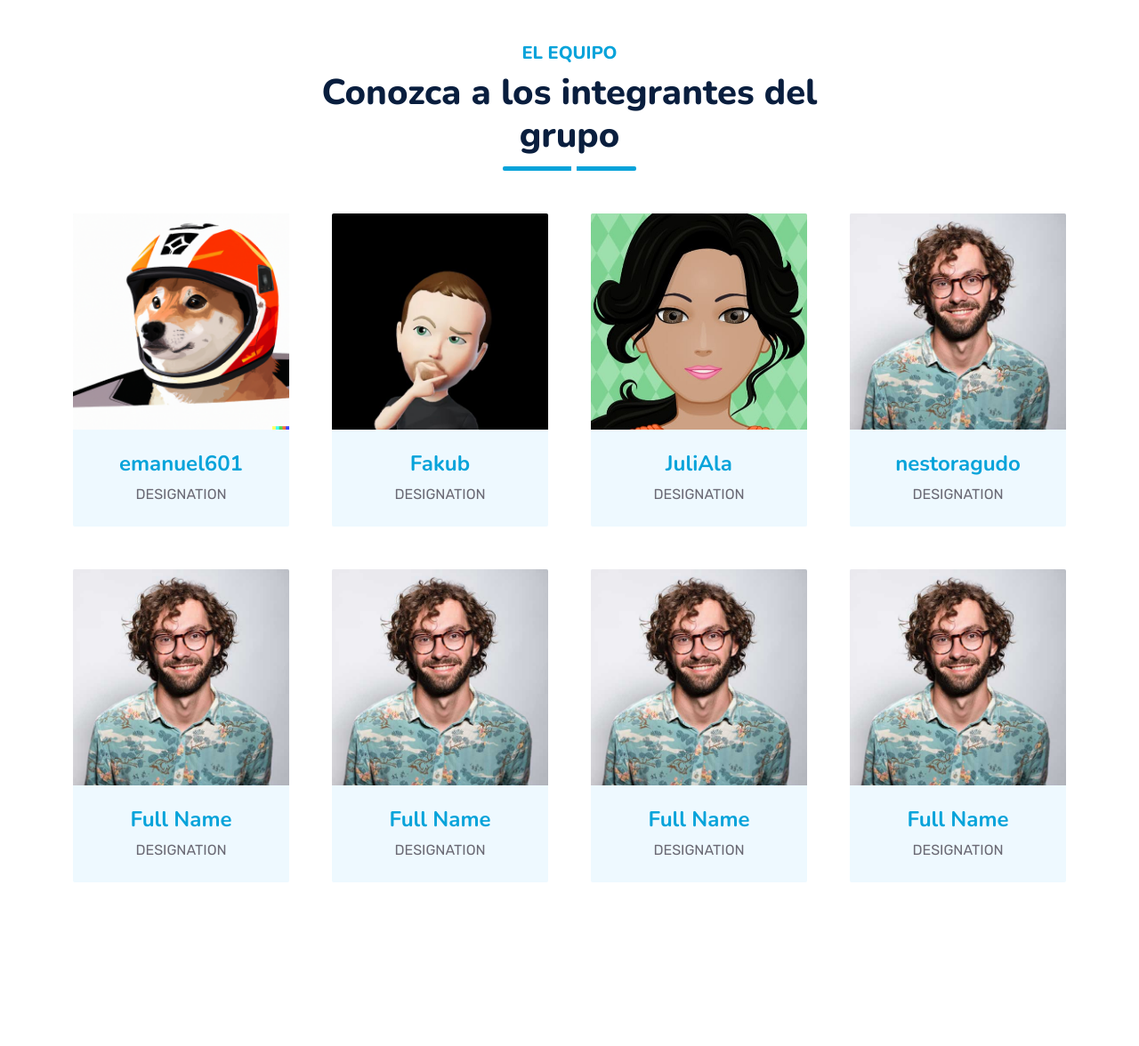
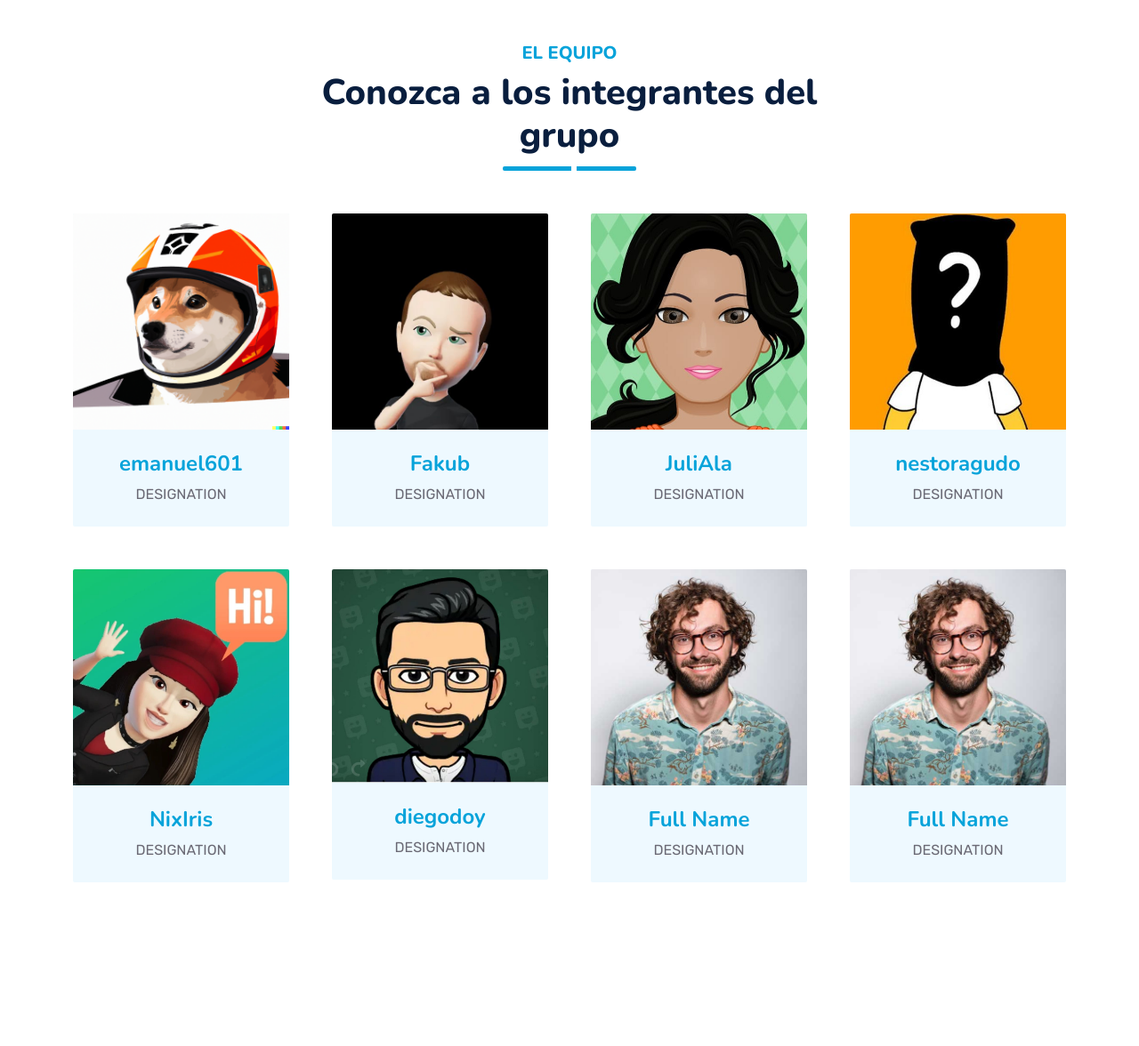
Before and after one commit to facu300/Desafio-10, a Django app: template INFO/blog/templates/blog/index.html in a window 1280 px wide. Shown: the part 2340-3516 px from the top of the page at 89% size. Run offline with Django 3.2, Linux system fonts and the light colour scheme; the template is opened without the code that fills it, so the values that code supplies are empty; some libraries are stand-ins or nearby versions.

Commit message:
pagina al 96%

```diff
--- a/INFO/blog/templates/blog/index.html
+++ b/INFO/blog/templates/blog/index.html
@@ -240,7 +240,7 @@
                 <div class="col-lg-3 wow slideInUp" data-wow-delay="0.9s">
                     <div class="team-item bg-light rounded overflow-hidden">
                         <div class="team-img position-relative overflow-hidden">
-                            <img class="img-fluid w-100" src="{% static 'blog/img/team-3.jpg' %}" alt="">
+                            <img class="img-fluid w-100" src="{% static 'blog/img/avatar_nestor.jpg' %}" alt="">
                             <div class="team-social">
                                 <a class="btn btn-lg btn-primary" href="" onclick="return false">Nestor Agudo</a>
                             </div>
@@ -254,16 +254,13 @@
                 <div class="col-lg-3 wow slideInUp" data-wow-delay="0.9s">
                     <div class="team-item bg-light rounded overflow-hidden">
                         <div class="team-img position-relative overflow-hidden">
-                            <img class="img-fluid w-100" src="{% static 'blog/img/team-3.jpg' %}" alt="">
+                            <img class="img-fluid w-100" src="{% static 'blog/img/avatar_mar.jpeg' %}" alt="">
                             <div class="team-social">
-                                <a class="btn btn-lg btn-primary btn-lg-square rounded" href=""><i class="fab fa-twitter fw-normal"></i></a>
-                                <a class="btn btn-lg btn-primary btn-lg-square rounded" href=""><i class="fab fa-facebook-f fw-normal"></i></a>
-                                <a class="btn btn-lg btn-primary btn-lg-square rounded" href=""><i class="fab fa-instagram fw-normal"></i></a>
-                                <a class="btn btn-lg btn-primary btn-lg-square rounded" href=""><i class="fab fa-linkedin-in fw-normal"></i></a>
+                                <a class="btn btn-lg btn-primary" href="" onclick="return false">Mariela Bernardis</a>
                             </div>
                         </div>
                         <div class="text-center py-4">
-                            <h4 class="text-primary">Full Name</h4>
+                            <h4 class="text-primary">NixIris</h4>
                             <p class="text-uppercase m-0">Designation</p>
                         </div>
                     </div>
@@ -271,16 +268,13 @@
                 <div class="col-lg-3 wow slideInUp" data-wow-delay="0.9s">
                     <div class="team-item bg-light rounded overflow-hidden">
                         <div class="team-img position-relative overflow-hidden">
-                            <img class="img-fluid w-100" src="{% static 'blog/img/team-3.jpg' %}" alt="">
+                            <img class="img-fluid w-100" src="{% static 'blog/img/avatar_diego_godoy.jpeg' %}" alt="">
                             <div class="team-social">
-                                <a class="btn btn-lg btn-primary btn-lg-square rounded" href=""><i class="fab fa-twitter fw-normal"></i></a>
-                                <a class="btn btn-lg btn-primary btn-lg-square rounded" href=""><i class="fab fa-facebook-f fw-normal"></i></a>
-                                <a class="btn btn-lg btn-primary btn-lg-square rounded" href=""><i class="fab fa-instagram fw-normal"></i></a>
-                                <a class="btn btn-lg btn-primary btn-lg-square rounded" href=""><i class="fab fa-linkedin-in fw-normal"></i></a>
+                                <a class="btn btn-lg btn-primary" href="" onclick="return false">Diego Gabriel Godoy</a>
                             </div>
                         </div>
                         <div class="text-center py-4">
-                            <h4 class="text-primary">Full Name</h4>
+                            <h4 class="text-primary">diegodoy</h4>
                             <p class="text-uppercase m-0">Designation</p>
                         </div>
                     </div>
```
Also changed, not shown: INFO/blog/static/blog/img/avatar_diego_godoy.jpeg (added), INFO/blog/static/blog/img/avatar_mar.jpeg (added), INFO/blog/static/blog/img/avatar_nestor.jpg (added).
